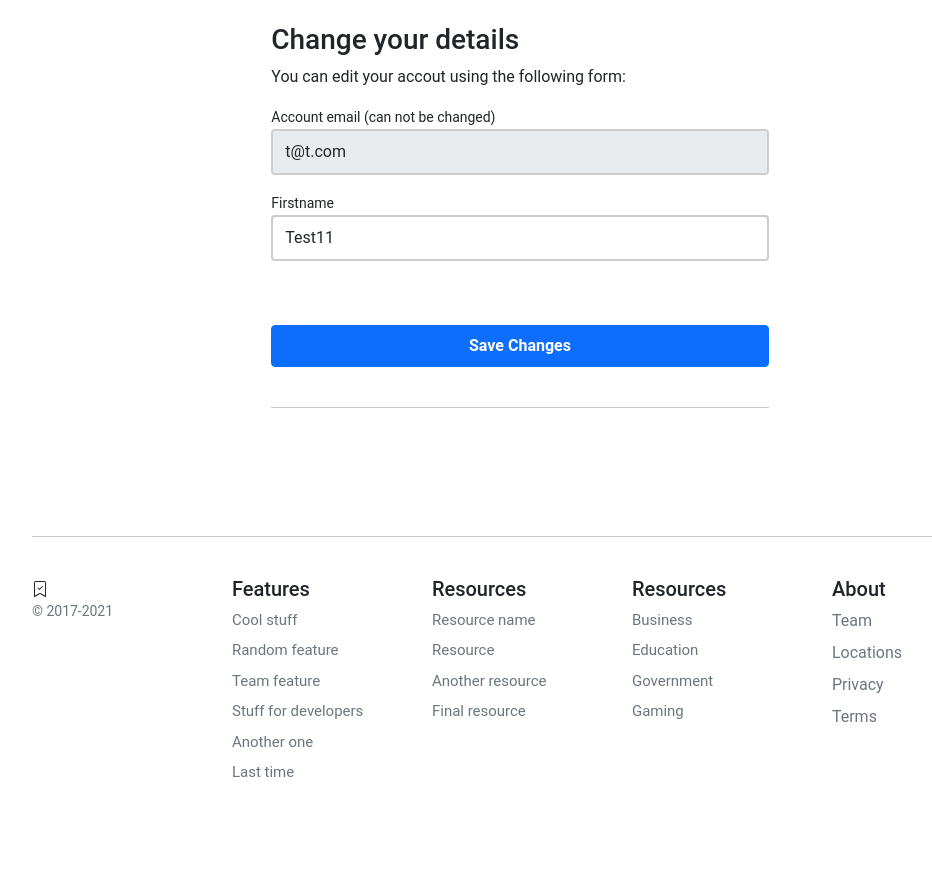
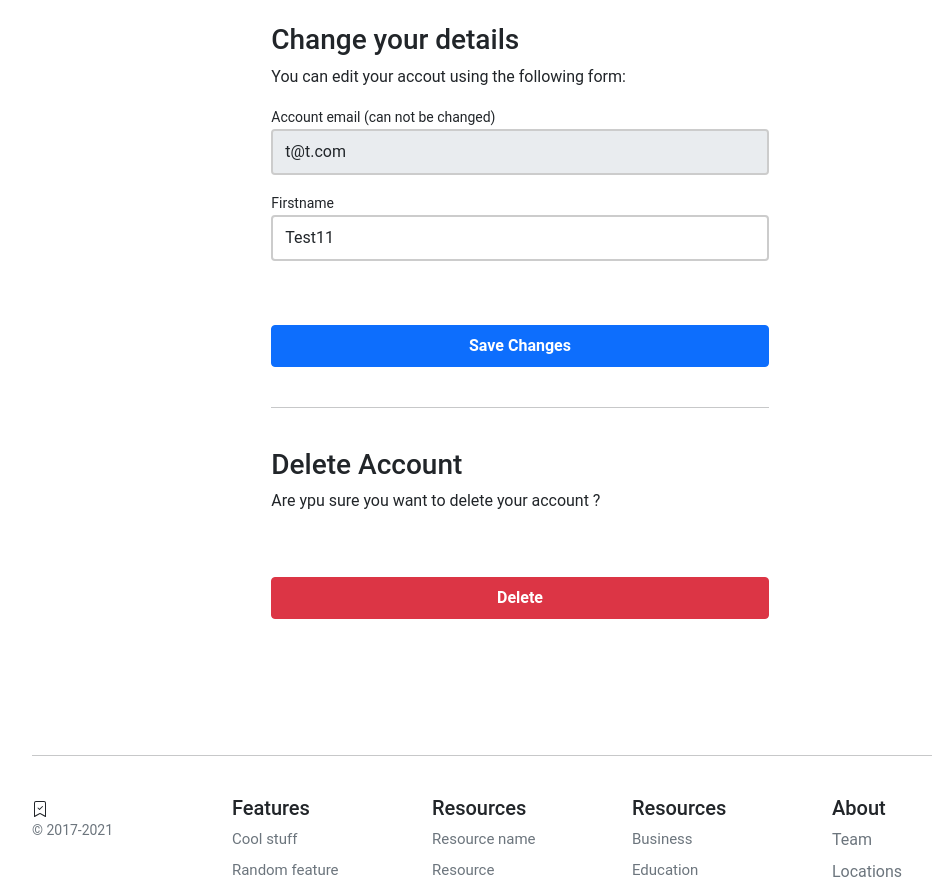
Before and after one commit to SaadEssam/Extra_Store, a Django app: page /account/profile/edit/ in a window 1280 px wide. Shown: the part 142-1025 px from the top of the page, without its empty margins (120-1052 px from the left). Before the commit the page ends 919 px from the top, so only its background shows below. Run offline with Django 4.2, Linux system fonts and the light colour scheme; a user stored in the database is signed in; data that the repository does not hold is empty.

Commit message:
Delete Account

```diff
--- a/account/urls.py
+++ b/account/urls.py
@@ -1,6 +1,6 @@
 from django.contrib.auth import views as auth_views
 from django.urls import path
-
+from django.views.generic import TemplateView
 from .forms import (UserLoginForm)
 from . import views
 
@@ -14,4 +14,7 @@ urlpatterns = [
   path('activate/<slug:uidb64>/<slug:token>/', views.account_activate, name='activate'),
   path('dashboard/', views.dashboard, name='dashboard'),
   path('profile/edit/', views.edit_details, name='edit_details'),
+  path('profile/delete_user/', views.delete_user, name='delete_user'),
+  path('profile/delete_confirm/', TemplateView.as_view(template_name='account/user/delete_confirm.html'),
+        name='delete_confirmation'),
 ]
--- a/account/views.py
+++ b/account/views.py
@@ -29,6 +29,15 @@ def edit_details(request):
     user_form = UserEditForm(instance=request.user)
 
   return render(request, 'account/user/edit_details.html', {'user_form': user_form})
+
+
+@login_required
+def delete_user(request):
+  user = UserBase.objects.get(user_name=request.user)
+  user.is_active = False
+  user.save()
+  logout(request)
+  return redirect('account:delete_confirmation')
 
 
 def account_register(request):
--- a/templates/account/user/edit_details.html
+++ b/templates/account/user/edit_details.html
@@ -50,6 +50,13 @@
                 value="save changes">Save Changes</button>
                 <hr class="mb-3">
               </form>
+              <form class="account-form px-4" action="{% url 'account:delete_user' %}" method="post">
+                {% csrf_token %}
+                <p class="h3 pt-4 font-weight-bold">Delete Account</p>
+                <p>Are ypu sure you want to delete your account ?</p>
+                <button type="submit" role="button"
+                  class="btn btn-danger btn-block py-2 mb-4 mt-5 fw-bold w-100">Delete</button>
+              </form>
             </div>
           </div>
         </div>
```
Also changed, not shown: templates/account/user/delete_confirm.html (added, +35 -0 lines).
